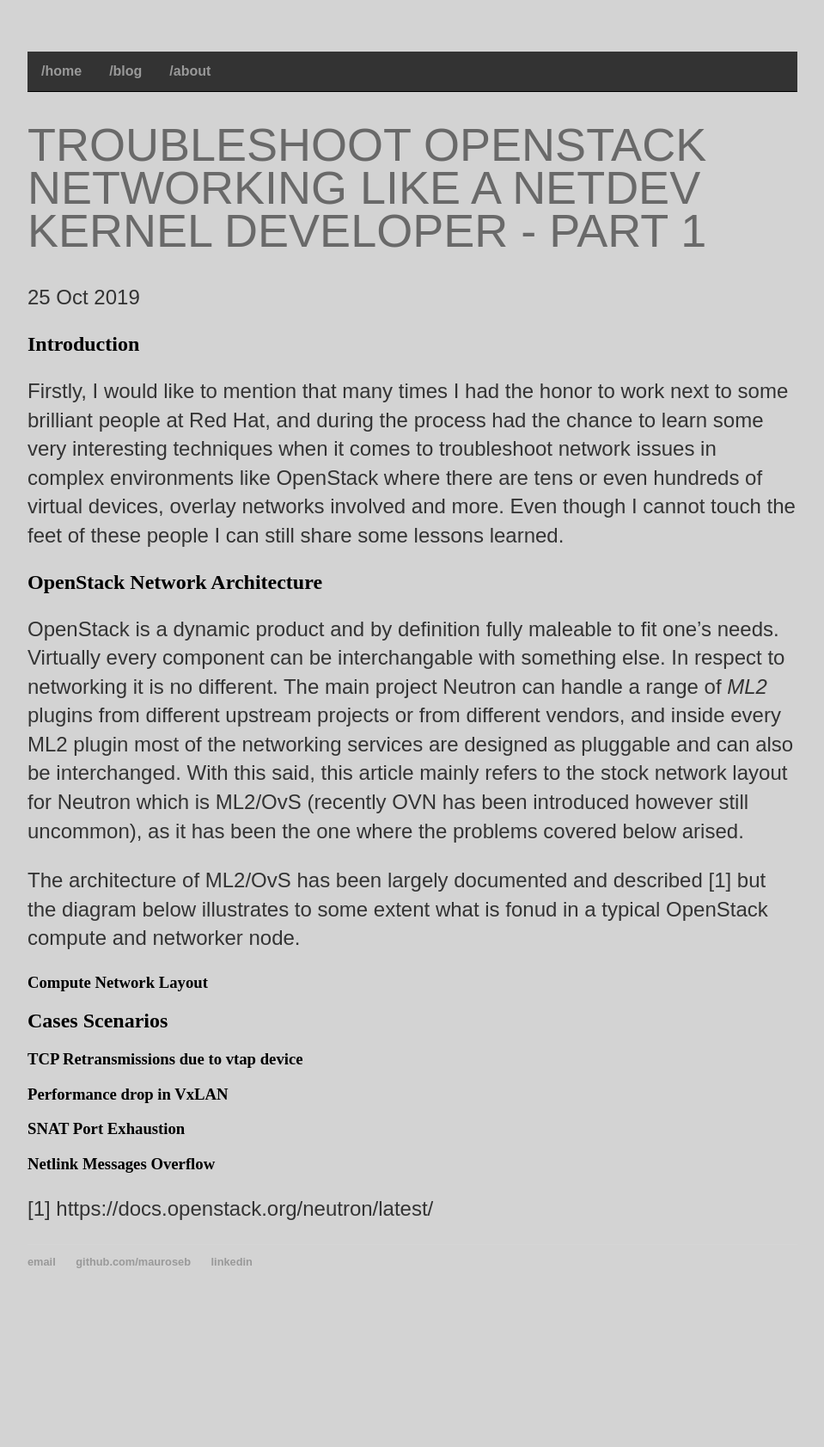
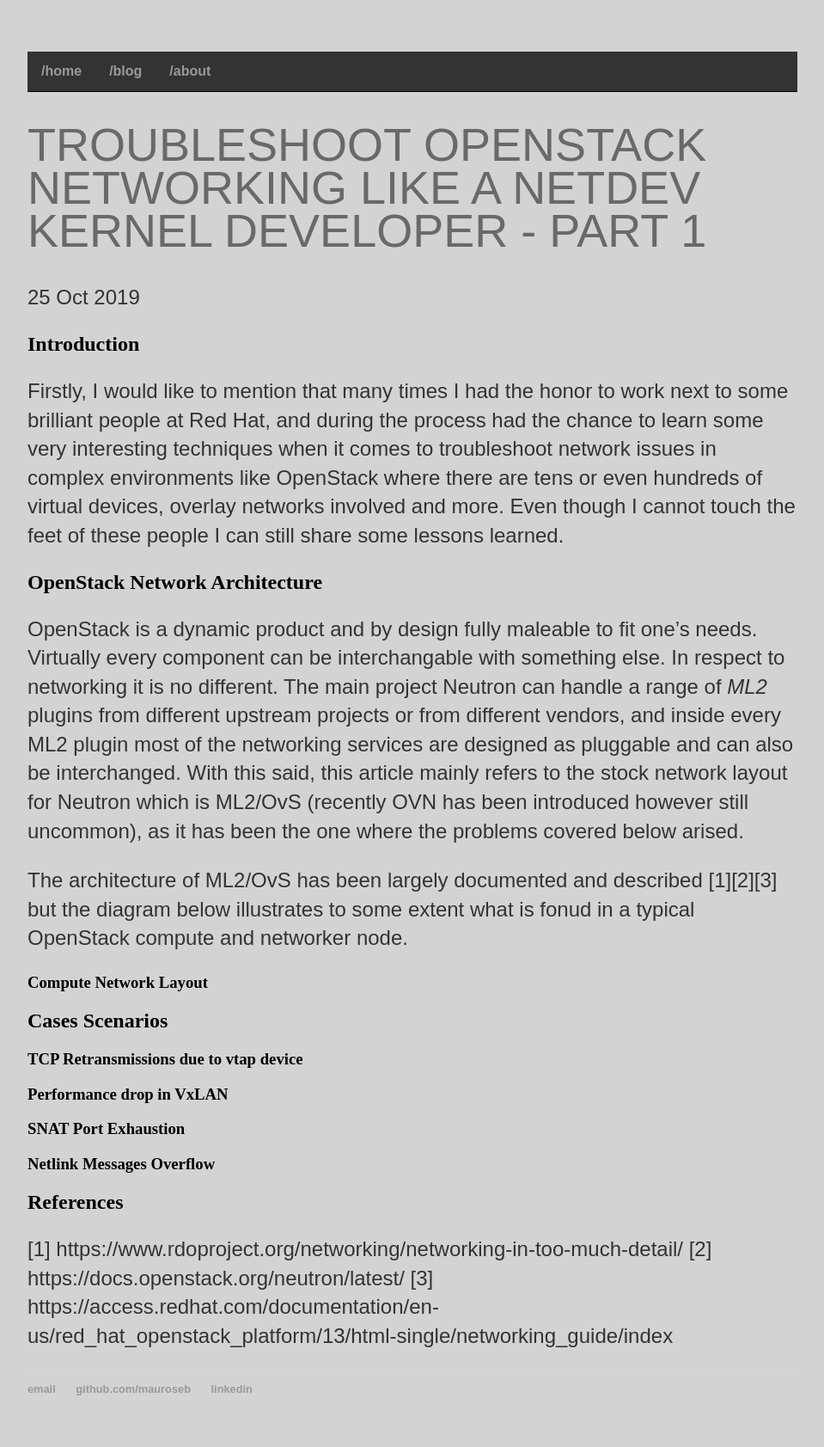
Before and after one commit to mauroseb/mauroseb.github.io, a Jekyll site: the page built from _posts/2019-10-25-troubleshoot-networks-like-netdev.md, in a window 1280 px wide. Shown: the whole page at 86% size, without its empty margins (160-1119 px from the left). Built offline with Jekyll 4.4.1, drawn with Linux system fonts in a browser that asks for light colours; before the commit the page ends 1535 px from its top, so only the background shows below that.

Commit message:
Update 2019-10-25-troubleshoot-networks-like-netdev.md

```diff
--- a/_posts/2019-10-25-troubleshoot-networks-like-netdev.md
+++ b/_posts/2019-10-25-troubleshoot-networks-like-netdev.md
@@ -13,9 +13,9 @@
 
 ## OpenStack Network Architecture
 
-OpenStack is a dynamic product and by definition fully maleable to fit one's needs. Virtually every component can be interchangable with something else. In respect to networking it is no different. The main project Neutron can handle a range of _ML2_ plugins from different upstream projects or from different vendors, and inside every ML2 plugin most of the networking services are designed as pluggable and can also be interchanged. With this said, this article mainly refers to the stock network layout for Neutron which is ML2/OvS (recently OVN has been introduced however still uncommon), as it has been the one where the problems covered below arised.
+OpenStack is a dynamic product and by design fully maleable to fit one's needs. Virtually every component can be interchangable with something else. In respect to networking it is no different. The main project Neutron can handle a range of _ML2_ plugins from different upstream projects or from different vendors, and inside every ML2 plugin most of the networking services are designed as pluggable and can also be interchanged. With this said, this article mainly refers to the stock network layout for Neutron which is ML2/OvS (recently OVN has been introduced however still uncommon), as it has been the one where the problems covered below arised.
 
-The architecture of ML2/OvS has been largely documented and described [1] but the diagram below illustrates to some extent what is fonud in a typical OpenStack compute and networker node.
+The architecture of ML2/OvS has been largely documented and described [1][2][3] but the diagram below illustrates to some extent what is fonud in a typical OpenStack compute and networker node.
 
 ### Compute Network Layout
 
@@ -32,4 +32,8 @@
 
 ### Netlink Messages Overflow
 
-[1] https://docs.openstack.org/neutron/latest/
+## References
+
+[1] https://www.rdoproject.org/networking/networking-in-too-much-detail/
+[2] https://docs.openstack.org/neutron/latest/
+[3] https://access.redhat.com/documentation/en-us/red_hat_openstack_platform/13/html-single/networking_guide/index
```
